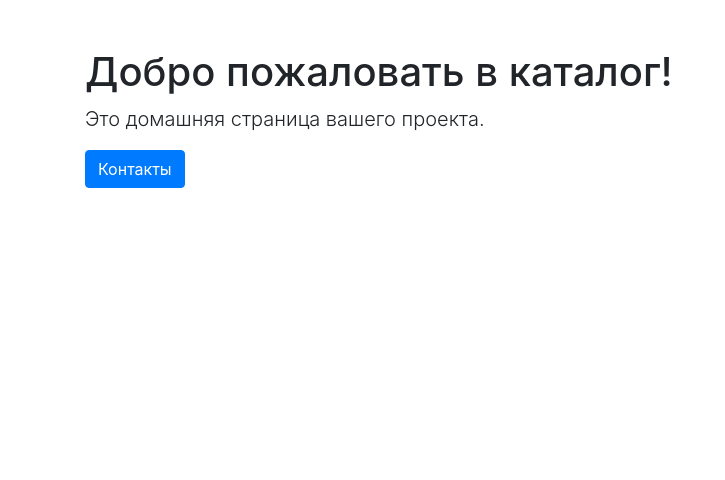
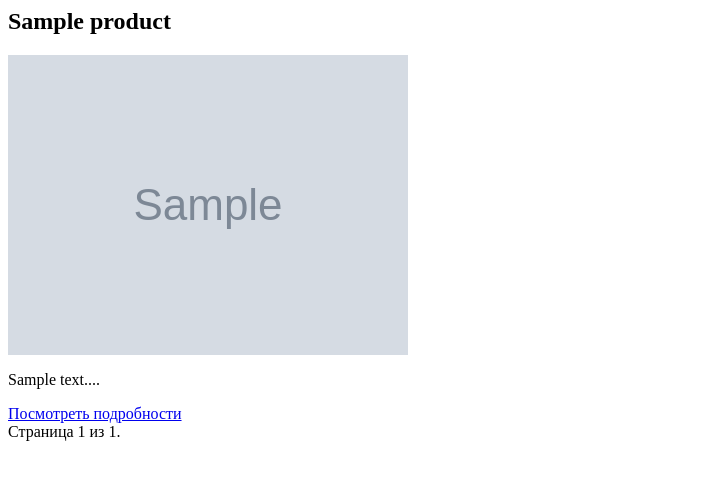
Before and after one commit to mariapl7/project9, a Django app: template catalog/templates/catalog/home.html in a window 1280 px wide. Shown: the top 480 px of the page, without its empty margins (0-725 px from the left). Run offline with Django 5.2, Linux system fonts and the light colour scheme; the template is opened without the code that fills it: most values are stand-ins (such as "Sample title", 1, 10 or a date in 2020); grey boxes marked "Sample" are stand-in pictures; some libraries are stand-ins or nearby versions.

Commit message:
Homework_24

```diff
--- a/catalog/templates/catalog/home.html
+++ b/catalog/templates/catalog/home.html
@@ -1,16 +1,26 @@
-<!DOCTYPE html>
-<html lang="ru">
-<head>
-    <meta charset="UTF-8">
-    <meta name="viewport" content="width=device-width, initial-scale=1.0">
-    <title>Домашняя страница</title>
-    <link href="https://stackpath.bootstrapcdn.com/bootstrap/4.5.2/css/bootstrap.min.css" rel="stylesheet">
-</head>
-<body>
-    <div class="container">
-        <h1 class="mt-5">Добро пожаловать в каталог!</h1>
-        <p class="lead">Это домашняя страница вашего проекта.</p>
-        <a class="btn btn-primary" href="{% url 'contacts' %}">Контакты</a>
+{% for product in page_obj %}
+    <div class="product-card">
+        <h2>{{ product.name }}</h2>
+        <img src="{{ product.image.url }}" alt="{{ product.name }}">
+        <p>{{ product.description|slice:":100" }}...</p>
+        <a href="{% url 'product_detail' product.id %}">Посмотреть подробности</a>
     </div>
-</body>
-</html>
+{% endfor %}
+
+<div class="pagination">
+    <span class="step-links">
+        {% if page_obj.has_previous %}
+            <a href="?page=1">&laquo; Первая</a>
+            <a href="?page={{ page_obj.previous_page_number }}">Предыдущая</a>
+        {% endif %}
+
+        <span class="current">
+            Страница {{ page_obj.number }} из {{ page_obj.paginator.num_pages }}.
+        </span>
+
+        {% if page_obj.has_next %}
+            <a href="?page={{ page_obj.next_page_number }}">Следующая</a>
+            <a href="?page={{ page_obj.paginator.num_pages }}">Последняя &raquo;</a>
+        {% endif %}
+    </span>
+</div>
--- a/catalog/urls.py
+++ b/catalog/urls.py
@@ -1,7 +1,10 @@
 from django.urls import path
 from . import views
+from .views import product_detail
+
 
 urlpatterns = [
     path('', views.home, name='home'),  # Главная страница
     path('contacts/', views.contacts, name='contacts'),  # Страница контактов
+    path('product/<int:product_id>/', product_detail, name='product_detail'),
 ]
```
Also changed, not shown: catalog/forms.py (added, +8 -0 lines), catalog/templates/catalog/add_product.html (added, +10 -0 lines), catalog/templates/catalog/base.html (added, +21 -0 lines), catalog/templates/catalog/menu.html (added, +7 -0 lines), catalog/templates/catalog/product_detail.html (added, +8 -0 lines), catalog/views.py (+32 -4 lines).
